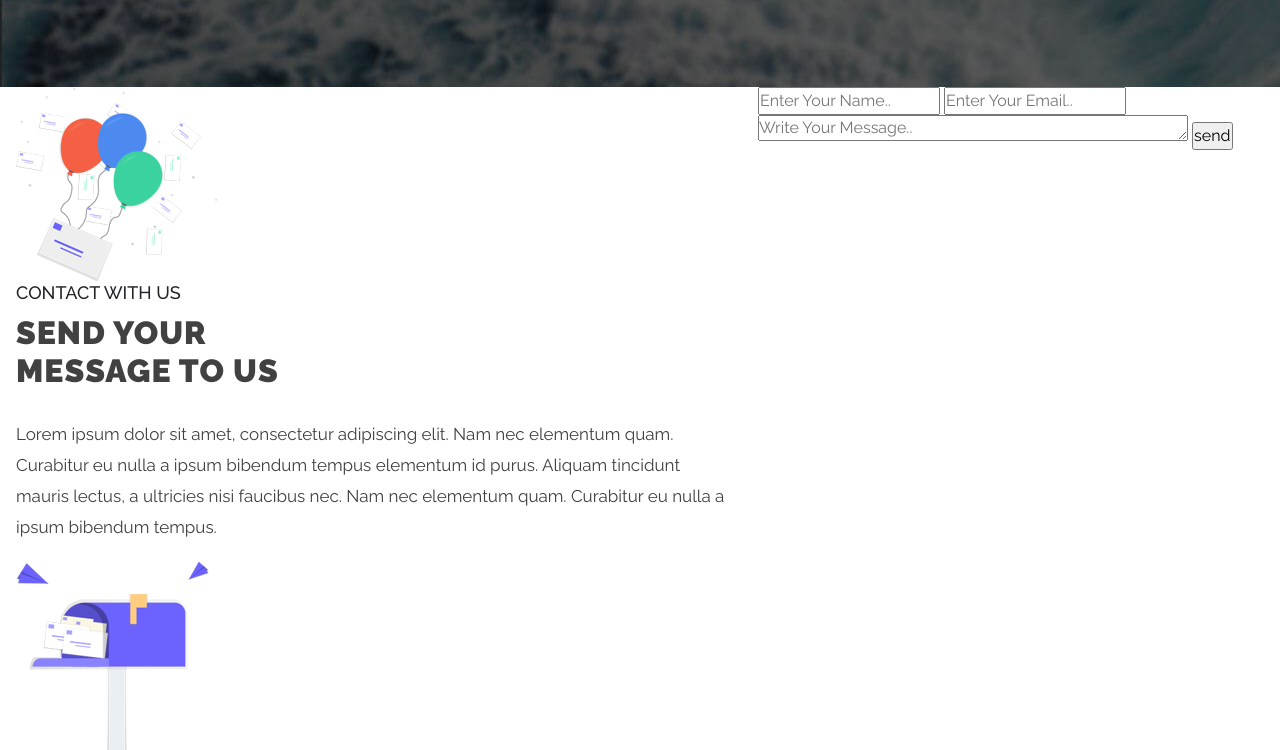
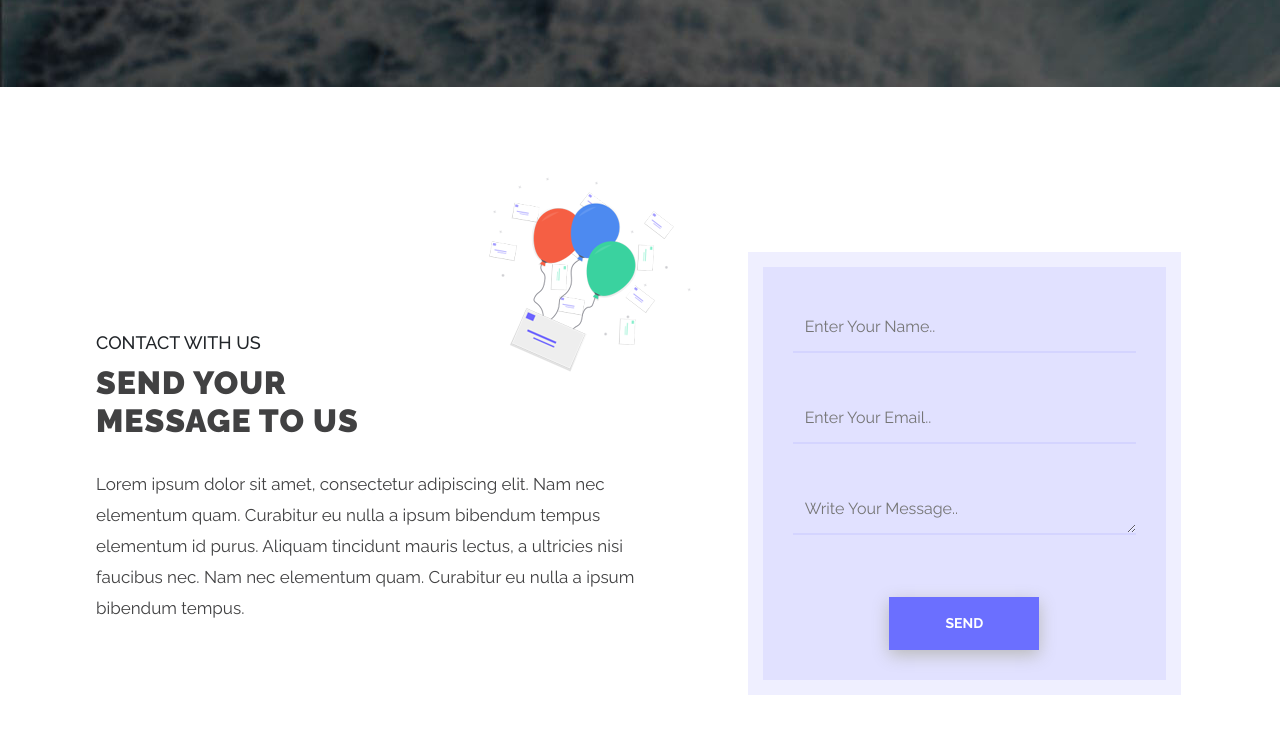
Before and after one commit to subarnasabirah/bootstrap5landingpage, a website: page index.html in a window 1280 px wide. Shown: the part 6908-7658 px from the top of the page. Drawn offline with Linux system fonts and the light colour scheme.

Commit message:
contac us area completed

```diff
--- a/scss/abstracts/_variables.scss
+++ b/scss/abstracts/_variables.scss
@@ -54,3 +54,7 @@ $light-blue: #353899;
 $blu-color: #686ab3;
 $contnt-bg-color: #F9F9FF;
 $spn-text-color: #686868;
+$frm-dbg-color: #E1E1FF;
+$frm-dbr-color: #EFEFFF;
+$frm-br-btm: #D4D4FF;
+$focus-color: #7e7ef2;
--- a/scss/pages/_home.scss
+++ b/scss/pages/_home.scss
@@ -6,3 +6,4 @@
 @import 'home/team';
 @import 'home/testim';
 @import 'home/blog';
+@import 'home/contact';
--- /dev/null
+++ b/scss/pages/home/_contact.scss
@@ -0,0 +1,98 @@
+.contact-area{
+    padding: 90px 80px;
+}
+.contact-content{
+    padding-right: 30px;
+}
+.contact-box{
+    padding: 15px;
+}
+.contact-icon{
+    text-align: right;
+    margin-bottom: -40px;
+}
+.form-d2{
+    margin-top: 0px;
+    margin-bottom: 0px;
+}
+.form-d{
+    background-color: $frm-dbg-color;
+    border: 15px solid $frm-dbr-color;
+    padding: 30px;
+    margin-top: 60px;
+    width: 100%;
+    -webkit-box-sizing: border-box;
+    box-sizing: border-box;
+    @include transition (.5s);
+    margin-bottom: 80px;
+    &:hover{
+        -webkit-box-shadow: 0px 15px 15px 0px $light-color;
+        box-shadow: 0px 15px 15px 0px $light-color;
+        @include transform (translateY(-10px));
+
+    }
+    input[type="text"],
+    textarea{
+    width: 100%;
+    padding: 12px;
+    border: none;
+    margin-top: 6px;
+    margin-bottom: 35px;
+    resize: vertical;
+    background: transparent;
+    border-bottom: 2px solid $frm-br-btm;
+    @include transition (.5s);
+    &:focus{
+        border-bottom: 2px solid $focus-color;
+        padding: 12px 0 12px 15px;
+
+    }
+  }
+
+  input[type="email"]{
+    width: 100%;
+    padding: 12px;
+    border: none;
+    margin-top: 6px;
+    margin-bottom: 35px;
+    resize: vertical;
+    background: transparent;
+    border-bottom: 2px solid $frm-br-btm;
+    @include transition (.5s);
+    &:focus{
+        border-bottom: 2px solid $focus-color;
+        padding: 12px 0 12px 15px;
+
+    }
+}
+
+input[type=submit] {
+    background-color: $bg-color;
+    text-decoration: none;
+    color: $white-color;
+    text-transform: uppercase;
+    display: inline-block;
+    padding: 15px 0;
+    @include transition (.5s);
+    font-size: 14px;
+    font-weight: 700;
+    width: 150px;
+    text-align: center;
+    -webkit-box-shadow: 0 5px 16px #bababa;
+    box-shadow: 0 5px 16px #bababa;
+    border: 1px solid transparent;
+    margin: auto;
+    display: block;
+    margin-top: 20px;
+    &:hover{
+        border: 1px solid $bg-color;
+        color: $bg-color;
+        background-color: $white-color;
+        -webkit-box-shadow: 0 5px 16px transparent;
+        box-shadow: 0 5px 16px transparent;
+        cursor: pointer
+
+    }
+}
+
+}
```
Also changed, not shown: css/main.css.
